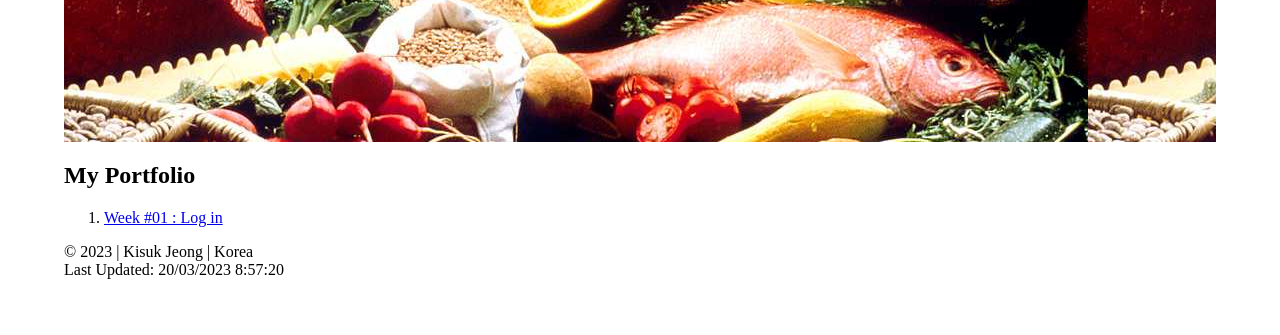
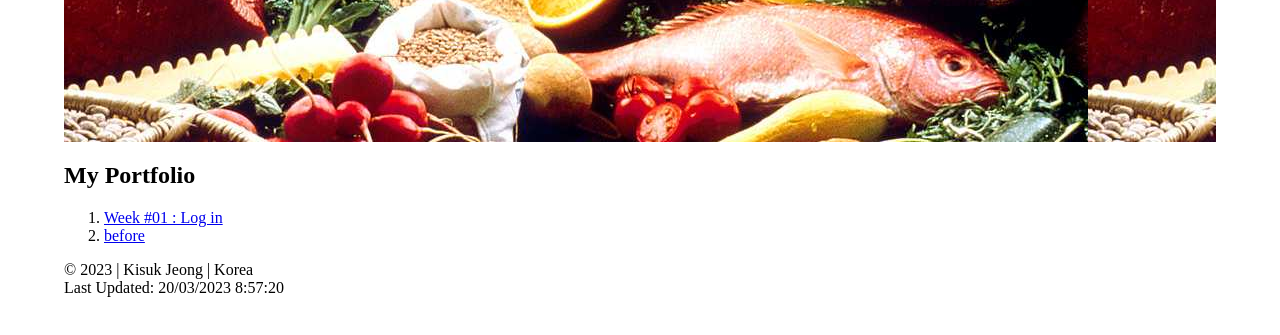
Before and after one commit to jeongks/jeongks.github.io, a website: page index.html in a window 1280 px wide. Shown: the part 79-414 px from the top of the page. Drawn offline with nearby package versions, Linux system fonts and the light colour scheme; files that its build step writes are made by us from their sources; files whose address does not match are found by name.

Commit message:
Update index.html
옛날 api 추가

```diff
--- a/index.html
+++ b/index.html
@@ -20,6 +20,7 @@
     <h2>My Portfolio</h2>
     <ol>
       <li><a href="127.0.0.1:3000/login">Week #01 : Log in</a></li>
+      <li><a href="/challenge/index.html">before</a></li>
     </ol>
 
   </main>
```
